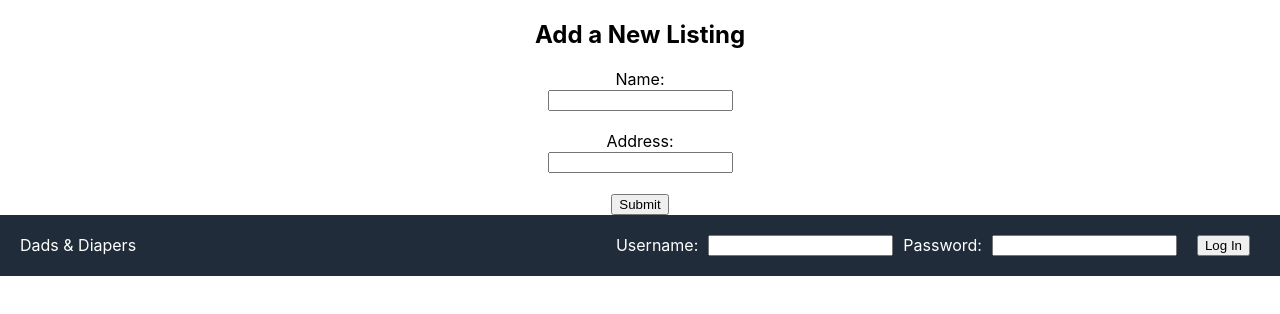
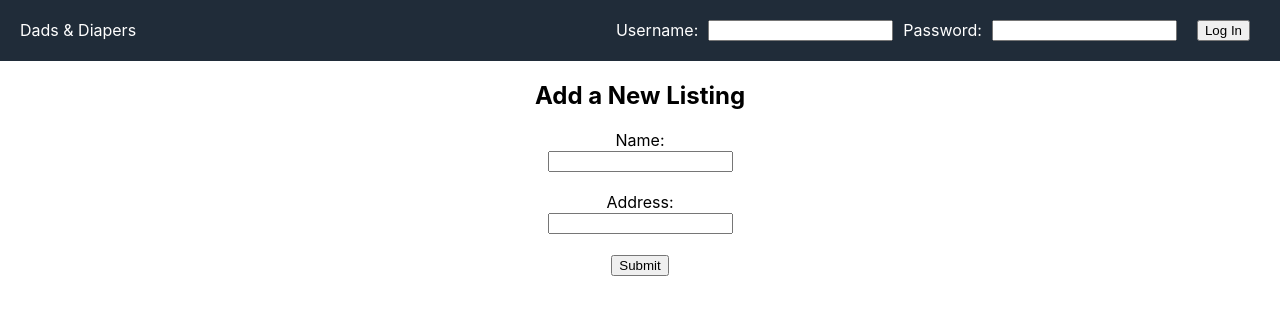
Before and after one commit to LizLaffitte/dads-and-diapers-frontend, a React (Create React App) app: page /listings/new in a window 1280 px wide. Shown: the top 314 px of the page. Built offline with nearby package versions, Linux system fonts and the light colour scheme; no server answers.

Commit message:
Show containers in the correct order.

```diff
--- a/src/App.js
+++ b/src/App.js
@@ -10,12 +10,13 @@ class App extends Component {
   render (){
     return (
       <div className="App">
+        <HeaderContainer />
           <Router>
             <div>
               <Route path='/' component={ListingsContainer}  />
             </div>
             </Router>
-            <HeaderContainer />
+
       </div>
     )
   }
```
